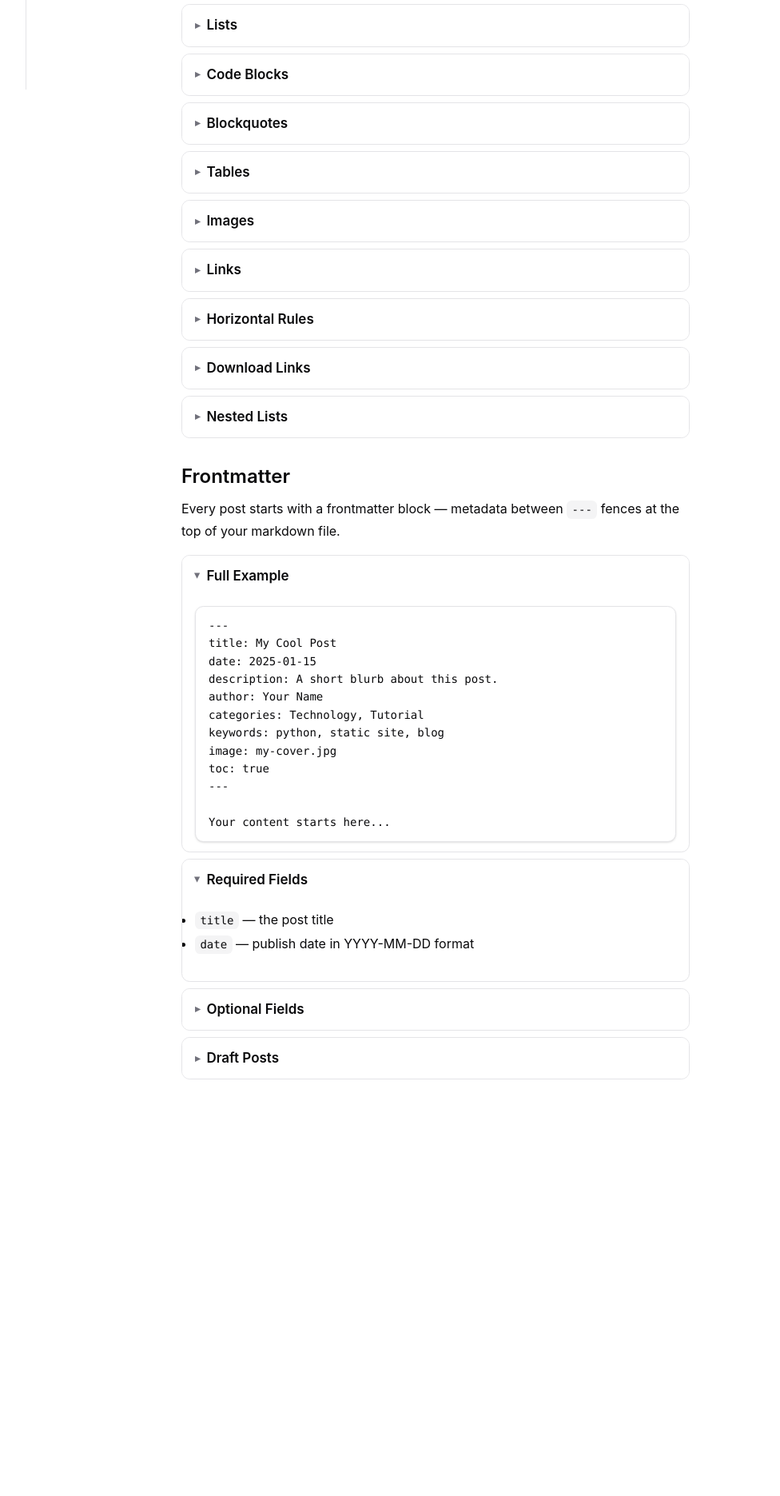
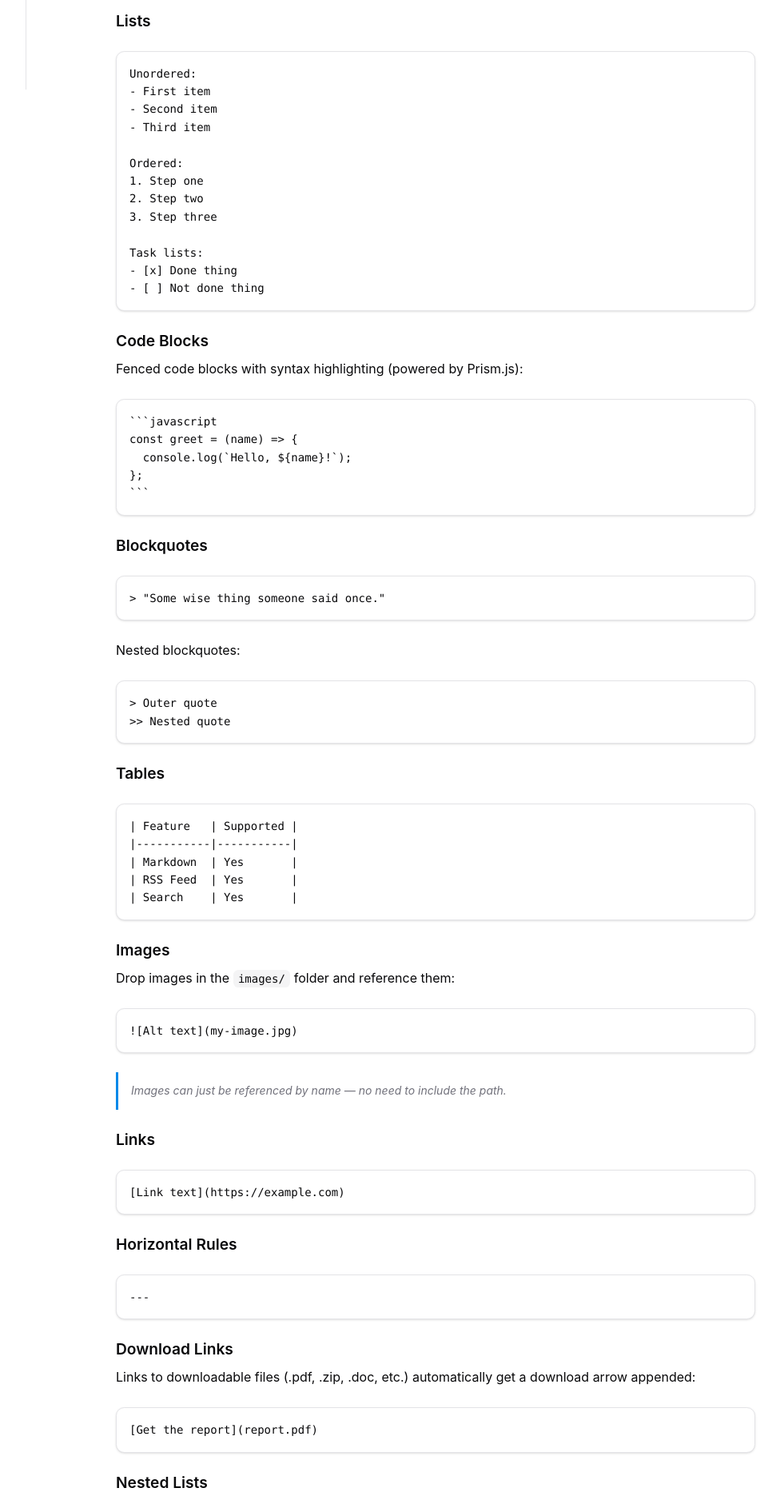
Before and after one commit to impish0/tailoza, a plain HTML site: page docs/writing-posts.html in a window 1280 px wide. Shown: the part 688-2559 px from the top of the page at 80% size, without its empty margins (223-1199 px from the left). Before the commit the page ends 2110 px from the top, so only its background shows below. Drawn offline with Linux system fonts and the light colour scheme.

Commit message:
refactor: Update documentation structure and improve readability in architecture, configuration, reference, and writing posts

````diff
--- a/docs/styles.css
+++ b/docs/styles.css
@@ -1,21 +1,19 @@
 :root {
     --nav-width: 16rem;
     --content-max: 50rem;
-    --note-bg: rgba(0, 137, 233, 0.12);
     --note-border: #0089e9;
-    --warning-bg: rgba(233, 137, 0, 0.12);
     --warning-border: #e98900;
-    --tip-bg: rgba(0, 180, 80, 0.12);
     --tip-border: #00b450;
 }
 
 html {
     scroll-behavior: smooth;
+    overflow-x: hidden;
 }
 
 body {
     display: grid;
-    grid-template-columns: var(--nav-width) 1fr;
+    grid-template-columns: var(--nav-width) minmax(0, 1fr);
     min-height: 100vh;
     margin: 0;
     padding: 0;
@@ -86,6 +84,9 @@ body {
 
 #main-doc {
     padding: 2.5rem 2rem 4rem;
+    min-width: 0;
+    max-width: none;
+    overflow-x: hidden;
 }
 
 .content-wrapper {
@@ -170,6 +171,8 @@ code {
 }
 
 pre {
+    display: block;
+    width: 100%;
     background-color: var(--card);
     border: 1px solid var(--border);
     padding: 1rem;
@@ -182,6 +185,7 @@ pre {
 
 pre code {
     display: block;
+    width: max-content;
     background-color: transparent;
     padding: 0;
     border-radius: 0;
@@ -195,94 +199,22 @@ pre code {
 .note,
 .warning,
 .tip {
-    padding: 0.875rem 1rem;
-    margin: 1rem 0;
-    border-radius: var(--radius);
+    padding: 0.75rem 1rem;
+    margin: 0.5rem 0 1rem;
     font-size: 0.875rem;
     line-height: 1.6;
-}
-
-.note {
-    background-color: var(--note-bg);
-    border: 1px solid var(--note-border);
+    color: var(--muted-foreground);
+    font-style: italic;
+    border-left: 3px solid var(--note-border);
+    background: none;
 }
 
 .warning {
-    background-color: var(--warning-bg);
-    border: 1px solid var(--warning-border);
+    border-left-color: var(--warning-border);
 }
 
 .tip {
-    background-color: var(--tip-bg);
-    border: 1px solid var(--tip-border);
-}
-
-details {
-    margin-bottom: 0.5rem;
-    border: 1px solid var(--border);
-    border-radius: var(--radius);
-    overflow: hidden;
-}
-
-details summary {
-    cursor: pointer;
-    font-weight: 600;
-    font-size: 1.0625rem;
-    padding: 0.75rem 1rem;
-    background-color: var(--card);
-    color: var(--foreground);
-    list-style: none;
-    display: flex;
-    align-items: center;
-    gap: 0.5rem;
-    transition: background-color 0.2s ease;
-}
-
-details summary::-webkit-details-marker {
-    display: none;
-}
-
-details summary::before {
-    content: "\25B8";
-    display: inline-block;
-    transition: transform 0.2s ease;
-    font-size: 0.75em;
-    color: var(--muted-foreground);
-    flex-shrink: 0;
-}
-
-details[open] summary::before {
-    transform: rotate(90deg);
-}
-
-details summary:hover {
-    background-color: var(--accent);
-}
-
-details > *:not(summary) {
-    padding-left: 1rem;
-    padding-right: 1rem;
-}
-
-details > *:not(summary):first-of-type {
-    padding-top: 0.75rem;
-}
-
-details > *:not(summary):last-child {
-    padding-bottom: 0.75rem;
-}
-
-details > pre {
-    margin: 0.75rem 1rem;
-    padding: 1rem;
-}
-
-details > pre code {
-    padding: 0;
-}
-
-details img {
-    max-width: 100%;
+    border-left-color: var(--tip-border);
 }
 
 table {
@@ -366,19 +298,8 @@ tr:nth-child(even) {
         font-size: 1.3125em;
     }
 
-    pre {
-        margin: 1rem -1rem;
-        border-radius: 0;
-        border-left: none;
-        border-right: none;
-    }
-
     pre code {
         font-size: 0.8125rem;
-    }
-
-    details summary {
-        font-size: 1rem;
     }
 
     table {
--- a/docs/writing-posts.html
+++ b/docs/writing-posts.html
@@ -30,27 +30,25 @@
 
         <h2>Markdown Syntax</h2>
 
-        <details open>
-          <summary>Text Formatting</summary>
+        <h3>Text Formatting</h3>
+
         <pre><code>**bold**
 *italic*
 ***bold and italic***
 ~~strikethrough~~
 `inline code`</code></pre>
-        </details>
 
-        <details open>
-          <summary>Headings</summary>
+        <h3>Headings</h3>
+
         <pre><code># H1
 ## H2
 ### H3
 #### H4
 ##### H5
 ###### H6</code></pre>
-        </details>
 
-        <details>
-          <summary>Lists</summary>
+        <h3>Lists</h3>
+
         <pre><code>Unordered:
 - First item
 - Second item
@@ -64,74 +62,70 @@ Ordered:
 Task lists:
 - [x] Done thing
 - [ ] Not done thing</code></pre>
-        </details>
 
-        <details>
-          <summary>Code Blocks</summary>
+        <h3>Code Blocks</h3>
+
         <p>Fenced code blocks with syntax highlighting (powered by Prism.js):</p>
+
         <pre><code>```javascript
 const greet = (name) =&gt; {
   console.log(`Hello, ${name}!`);
 };
 ```</code></pre>
-        </details>
 
-        <details>
-          <summary>Blockquotes</summary>
+        <h3>Blockquotes</h3>
+
         <pre><code>&gt; "Some wise thing someone said once."</code></pre>
+
         <p>Nested blockquotes:</p>
+
         <pre><code>&gt; Outer quote
 &gt;&gt; Nested quote</code></pre>
-        </details>
 
-        <details>
-          <summary>Tables</summary>
+        <h3>Tables</h3>
+
         <pre><code>| Feature   | Supported |
 |-----------|-----------|
 | Markdown  | Yes       |
 | RSS Feed  | Yes       |
 | Search    | Yes       |</code></pre>
-        </details>
 
-        <details>
-          <summary>Images</summary>
+        <h3>Images</h3>
+
         <p>Drop images in the <code>images/</code> folder and reference them:</p>
+
         <pre><code>![Alt text](my-image.jpg)</code></pre>
-          <div class="note">Note: images can just be referenced by name — no need to include the path.</div>
-        </details>
 
-        <details>
-          <summary>Links</summary>
+        <p class="note">Images can just be referenced by name — no need to include the path.</p>
+
+        <h3>Links</h3>
+
         <pre><code>[Link text](https://example.com)</code></pre>
-        </details>
 
-        <details>
-          <summary>Horizontal Rules</summary>
+        <h3>Horizontal Rules</h3>
+
         <pre><code>---</code></pre>
-        </details>
 
-        <details>
-          <summary>Download Links</summary>
+        <h3>Download Links</h3>
+
         <p>Links to downloadable files (.pdf, .zip, .doc, etc.) automatically get a download arrow appended:</p>
+
         <pre><code>[Get the report](report.pdf)</code></pre>
-        </details>
 
-        <details>
-          <summary>Nested Lists</summary>
+        <h3>Nested Lists</h3>
+
         <p>Indent with 2 spaces for nesting. Works with both ordered and unordered lists:</p>
+
         <pre><code>- Top level
   - Nested item
     - Even deeper
 1. First
   1. Sub-item</code></pre>
-        </details>
 
         <h2>Frontmatter</h2>
 
         <p>Every post starts with a frontmatter block — metadata between <code>---</code> fences at the top of your markdown file.</p>
 
-        <details open>
-          <summary>Full Example</summary>
         <pre><code>---
 title: My Cool Post
 date: 2025-01-15
@@ -144,18 +138,16 @@ toc: true
 ---
 
 Your content starts here...</code></pre>
-        </details>
 
-        <details open>
-          <summary>Required Fields</summary>
+        <h3>Required Fields</h3>
+
         <ul>
           <li><code>title</code> — the post title</li>
           <li><code>date</code> — publish date in YYYY-MM-DD format</li>
         </ul>
-        </details>
 
-        <details>
-          <summary>Optional Fields</summary>
+        <h3>Optional Fields</h3>
+
         <ul>
           <li><code>description</code> — used for SEO meta tags and the post list preview</li>
           <li><code>author</code> — overrides the default author from config</li>
@@ -164,14 +156,13 @@ Your content starts here...</code></pre>
           <li><code>image</code> — cover image filename (from <code>images/</code> folder)</li>
           <li><code>toc</code> — set to <code>true</code> to show a table of contents</li>
         </ul>
-        </details>
 
-        <details>
-          <summary>Draft Posts</summary>
+        <h3>Draft Posts</h3>
+
         <p>Prefix your filename with an underscore and it gets skipped during build. Simple as that.</p>
+
         <pre><code>posts/_my-draft-post.md   ← skipped
 posts/my-published-post.md  ← built</code></pre>
-        </details>
 
       </div>
     </main>
````
Also changed, not shown: docs/architecture.html (+6 -8 lines), docs/configuration.html (+11 -25 lines), docs/reference.html (+14 -21 lines). Lines whose indentation alone changed are shown as unchanged.
